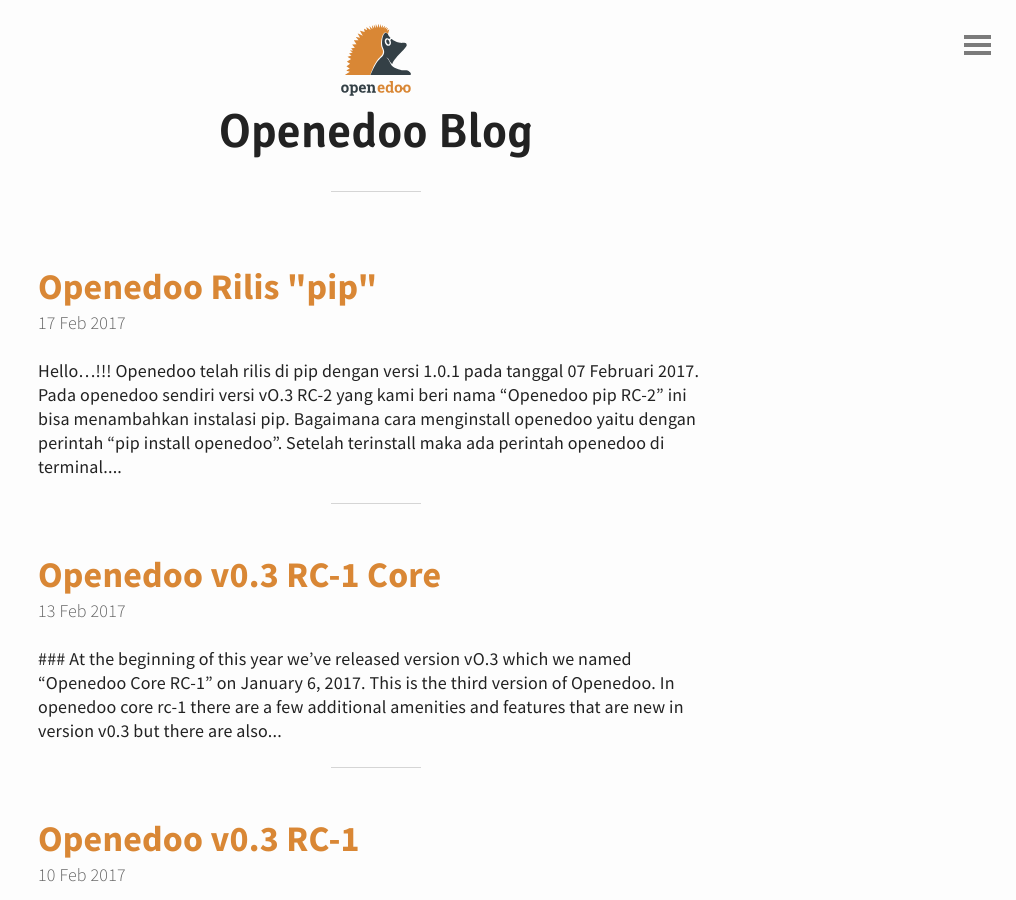
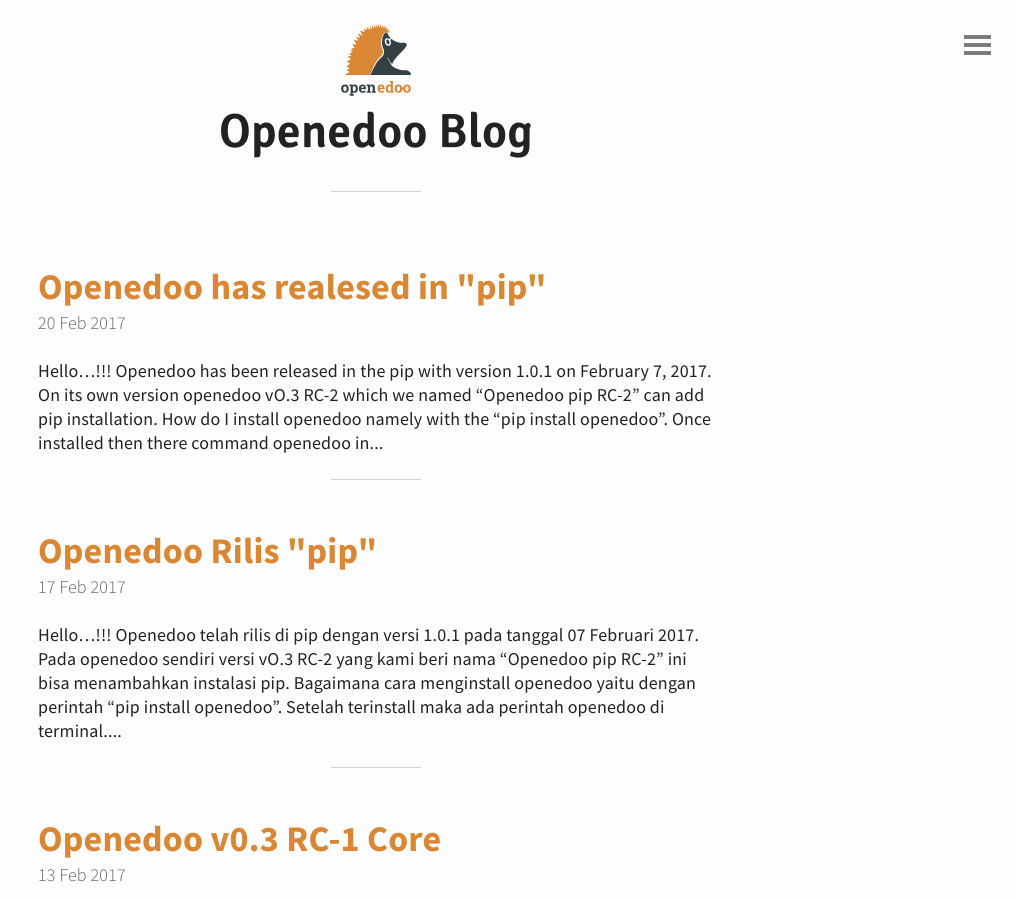
Before and after one commit to openedoo/blog-openedoo.github.io, a Jekyll site: the page built from index.html, in a window 1280 px wide and 900 px high. Shown: the whole window, without its empty margins (264-1280 px from the left). Built offline with Jekyll 4.4.1, drawn with Linux system fonts in a browser that asks for light colours; the list of posts is cut into pages by our own code; some of the changed text lies outside the part shown.

````diff
--- a/_posts/2017-02-17-v0-3-RC1-Pip.md
+++ b/_posts/2017-02-17-v0-3-RC2-Pip.md
@@ -38,4 +38,4 @@ Openedoo telah rilis di pip dengan versi 1.0.1 pada tanggal 07 Februari 2017. Pa
 	- auth.py on core
 ```
 
-Sekian penjelasan mengenai versi ketiga openedoo ini. Silahkan upgrade versi v0.3 karena pengguan sangat dianjurkan untuk upgrade segera. Semoga kalian menyukai program aplikasi openedoo yang sudah diupgrade . Selamat menjoba... ^^
+Sekian penjelasan mengenai versi ketiga openedoo ini. Silahkan upgrade versi v0.3 pip karena pengguan sangat dianjurkan untuk upgrade segera. Semoga kalian menyukai program aplikasi openedoo yang sudah diupgrade . Selamat mencoba... ^^
--- /dev/null
+++ b/_posts/2017-02-20-v0-3-RC2-Pip-OpenEdoo.md
@@ -0,0 +1,56 @@
+---
+title: Openedoo has realesed in "pip"
+---
+
+Hello...!!!
+
+Openedoo has been released in the pip with version 1.0.1 on February 7, 2017. On its own version openedoo vO.3 RC-2 which we named "Openedoo pip RC-2" can add pip installation. How do I install openedoo namely with the "pip install openedoo". Once installed then there command openedoo in the terminal. To install just need to type "openedoo install". And then open the folder openedoo, and run "python manage.py". In the coding component within the docker and its features are the same as the previous version is v0.3 RC-1.
+
+## Docker Compose
+
+### Setup
+```sh
+	$ docker-compose up -d
+	$ curl
+```
+
+### Stop Services
+```sh
+	$ docker-compose stop
+``
+
+### Run And Play
+```sh
+	$ docker-compose start
+```
+
+### Create Module
+```sh
+	$ docker-compose exec od python manage.py create "test"
+```
+
+### Manage Module
+```sh
+	$ docker-compose stop od
+	$ docker-compose run od bash
+	[from_od]$ openedoo module create -n "test"
+	[from_od]$ opendoo module remove test
+	[from_od]$ opendoo module install https://github.com/openedoo/module_hello
+```
+
+### New Features :
+
+- New Command Line Management
+  * Update Module
+- New Module Command Management
+- Database Support in module
+- Changes to the Core
+- New Dockerfile and init.sh
+
+### Remove Feature :
+```sh
+	db_tables.py on core (removed)
+	auth.py on core (removed)
+```
+
+Many explanations about the third version of this openedoo. Please upgrade version v0.3 pip for the User are strongly encouraged to upgrade immediately. Hope you like openedoo application program that has been upgraded. Good luck ... ^^
````
